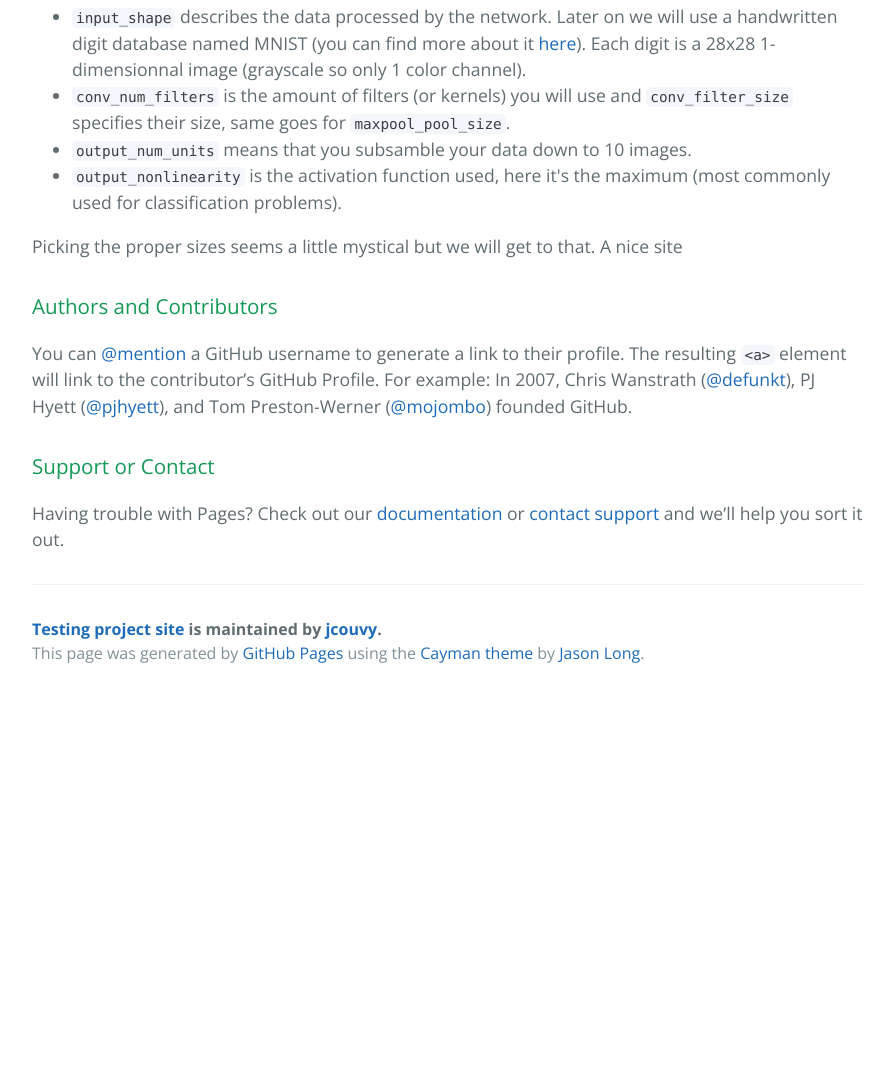
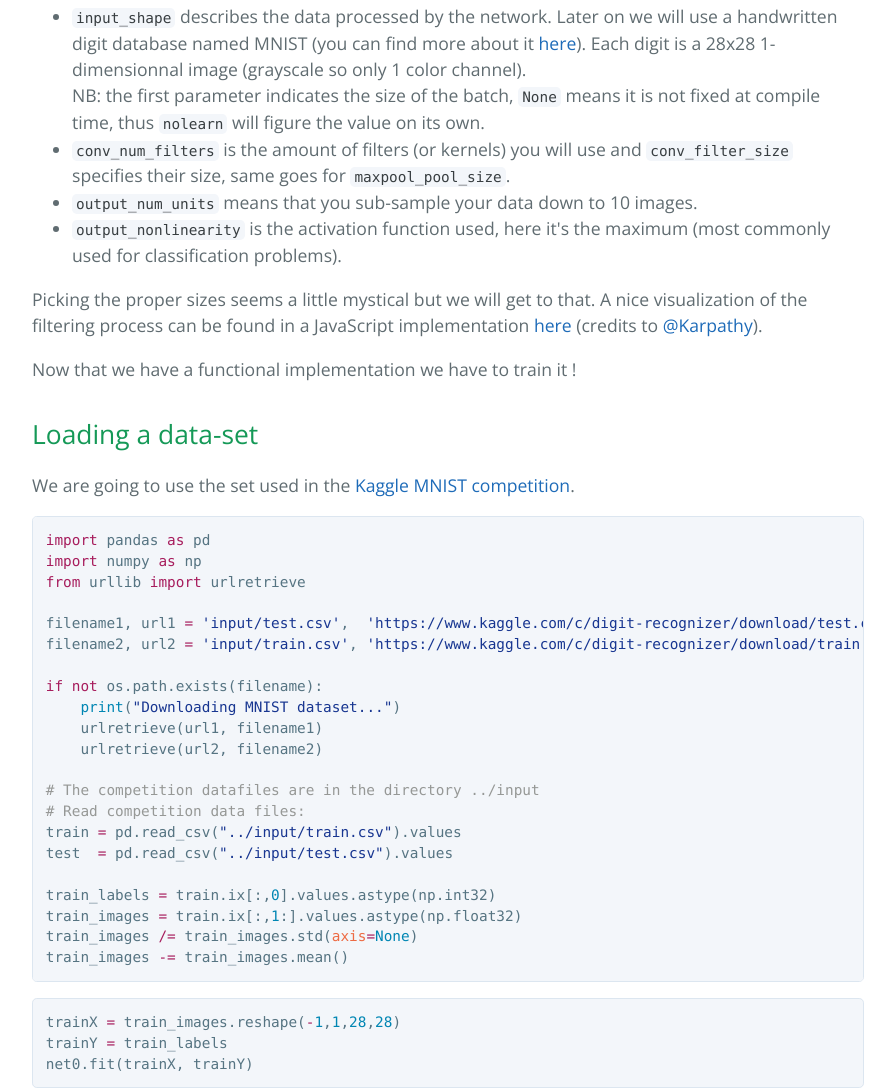
Before and after one commit to jcouvy/convnet-nolearn, a plain HTML site: page index.html in a window 1280 px wide. Shown: the part 2125-3216 px from the top of the page, without its empty margins (192-1087 px from the left). Before the commit the page ends 2822 px from the top, so only its background shows below. Drawn offline with nearby package versions, Linux system fonts and the light colour scheme.

```diff
--- a/index.html
+++ b/index.html
@@ -43,7 +43,7 @@
 <span class="pl-k">from</span> lasagne <span class="pl-k">import</span> layers <span class="pl-c">#this allows us to use each pre-defined layer.</span>
 <span class="pl-k">from</span> nolearn.lasagne <span class="pl-k">import</span> NeuralNet <span class="pl-c">#used to implement your net in a very simple fashion.</span></pre></div>
 
-<p>We need to initialize out network just like a variable, let's name it <code>net0</code>. The initialization is divided in two steps:</p>
+<p>We need to initialize our network just like a variable, let's name it <code>net0</code>. The initialization is divided in two steps:</p>
 
 <ul>
 <li>Describe the network architecture (i.e: layer composition)</li>
@@ -60,7 +60,7 @@
 
 <p><strong>Bear in mind that you need to use the pre-defined parameters name or an error will occur</strong></p>
 
-<p>You are probably not yet familiar with each different layers, no worries we are going to cover that right now. Every single available layer is already implemented in Lasagne and that's good news. Those libraries are still young but their documentation are rich and the community is helpful, the following link will get you to the <a href="https://lasagne.readthedocs.io/en/latest/modules/layers.html">Lasagne official documentation</a> where each layer is described.</p>
+<p>You are probably not yet familiar with each different layers, no worries we are going to cover that right now. Every single available layer is already implemented in Lasagne and that's good news. Despite being young its documentation is rich and the community is helpful, the following link will get you to the <a href="https://lasagne.readthedocs.io/en/latest/modules/layers.html">Lasagne official documentation</a> where each layer is described.</p>
 
 <p>Now that we have the doc opened we can start playing with <code>net0</code> :</p>
 
@@ -85,16 +85,50 @@
 
 <ul>
 <li>
-<code>input_shape</code> describes the data processed by the network. Later on we will use a handwritten digit database named MNIST (you can find more about it <a href="http://yann.lecun.com/exdb/mnist/">here</a>). Each digit is a 28x28 1-dimensionnal image (grayscale so only 1 color channel).</li>
+<code>input_shape</code> describes the data processed by the network. Later on we will use a handwritten digit database named MNIST (you can find more about it <a href="http://yann.lecun.com/exdb/mnist/">here</a>). Each digit is a 28x28 1-dimensionnal image (grayscale so only 1 color channel).<br>
+NB: the first parameter indicates the size of the batch, <code>None</code> means it is not fixed at compile time, thus <code>nolearn</code> will figure the value on its own.</li>
 <li>
 <code>conv_num_filters</code> is the amount of filters (or kernels) you will use and <code>conv_filter_size</code> specifies their size, same goes for <code>maxpool_pool_size</code>.</li>
 <li>
-<code>output_num_units</code> means that you subsamble your data down to 10 images.</li>
+<code>output_num_units</code> means that you sub-sample your data down to 10 images.</li>
 <li>
 <code>output_nonlinearity</code> is the activation function used, here it's the maximum (most commonly used for classification problems).</li>
 </ul>
 
-<p>Picking the proper sizes seems a little mystical but we will get to that. A nice site </p>
+<p>Picking the proper sizes seems a little mystical but we will get to that. A nice visualization of the filtering process can be found in a JavaScript implementation <a href="http://cs.stanford.edu/people/karpathy/convnetjs/demo/mnist.html">here</a> (credits to <a href="https://github.com/Karpathy" class="user-mention">@Karpathy</a>).</p>
+
+<p>Now that we have a functional implementation we have to train it !</p>
+
+<h2>
+<a id="loading-a-data-set" class="anchor" href="#loading-a-data-set" aria-hidden="true"><span aria-hidden="true" class="octicon octicon-link"></span></a>Loading a data-set</h2>
+
+<p>We are going to use the set used in the <a href="https://www.kaggle.com/c/digit-recognizer">Kaggle MNIST competition</a>. </p>
+
+<div class="highlight highlight-source-python"><pre><span class="pl-k">import</span> pandas <span class="pl-k">as</span> pd
+<span class="pl-k">import</span> numpy <span class="pl-k">as</span> np
+<span class="pl-k">from</span> urllib <span class="pl-k">import</span> urlretrieve
+
+filename1, url1 <span class="pl-k">=</span> <span class="pl-s"><span class="pl-pds">'</span>input/test.csv<span class="pl-pds">'</span></span>,  <span class="pl-s"><span class="pl-pds">'</span>https://www.kaggle.com/c/digit-recognizer/download/test.csv<span class="pl-pds">'</span></span>
+filename2, url2 <span class="pl-k">=</span> <span class="pl-s"><span class="pl-pds">'</span>input/train.csv<span class="pl-pds">'</span></span>, <span class="pl-s"><span class="pl-pds">'</span>https://www.kaggle.com/c/digit-recognizer/download/train.csv<span class="pl-pds">'</span></span>
+
+<span class="pl-k">if</span> <span class="pl-k">not</span> os.path.exists(filename):
+    <span class="pl-c1">print</span>(<span class="pl-s"><span class="pl-pds">"</span>Downloading MNIST dataset...<span class="pl-pds">"</span></span>)
+    urlretrieve(url1, filename1)
+    urlretrieve(url2, filename2)
+
+<span class="pl-c"># The competition datafiles are in the directory ../input</span>
+<span class="pl-c"># Read competition data files:</span>
+train <span class="pl-k">=</span> pd.read_csv(<span class="pl-s"><span class="pl-pds">"</span>../input/train.csv<span class="pl-pds">"</span></span>).values
+test  <span class="pl-k">=</span> pd.read_csv(<span class="pl-s"><span class="pl-pds">"</span>../input/test.csv<span class="pl-pds">"</span></span>).values
+
+train_labels <span class="pl-k">=</span> train.ix[:,<span class="pl-c1">0</span>].values.astype(np.int32)
+train_images <span class="pl-k">=</span> train.ix[:,<span class="pl-c1">1</span>:].values.astype(np.float32)
+train_images <span class="pl-k">/=</span> train_images.std(<span class="pl-v">axis</span><span class="pl-k">=</span><span class="pl-c1">None</span>)
+train_images <span class="pl-k">-=</span> train_images.mean()</pre></div>
+
+<div class="highlight highlight-source-python"><pre>trainX <span class="pl-k">=</span> train_images.reshape(<span class="pl-k">-</span><span class="pl-c1">1</span>,<span class="pl-c1">1</span>,<span class="pl-c1">28</span>,<span class="pl-c1">28</span>)
+trainY <span class="pl-k">=</span> train_labels
+net0.fit(trainX, trainY)</pre></div>
 
 <h3>
 <a id="authors-and-contributors" class="anchor" href="#authors-and-contributors" aria-hidden="true"><span aria-hidden="true" class="octicon octicon-link"></span></a>Authors and Contributors</h3>
```
Also changed, not shown: params.json (+1 -1 lines).
